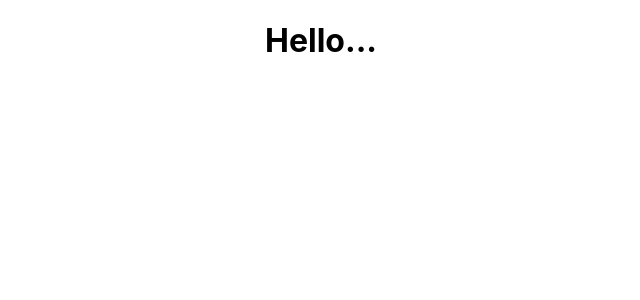
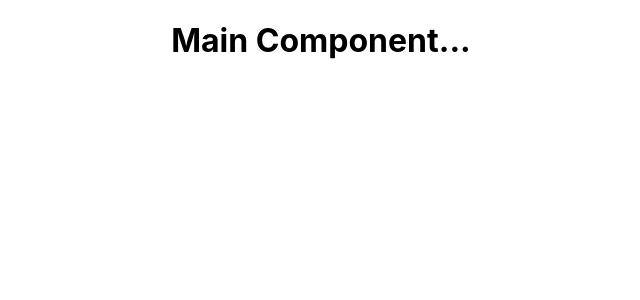
Before and after one commit to And4Web/ReactProject_2_Calculator, a React (Create React App) app: page / in a window 1280 px wide. Shown: the top 300 px of the page, without its empty margins (319-959 px from the left). Built offline with nearby package versions, Linux system fonts and the light colour scheme.

Commit message:
Main component created.

```diff
--- a/src/App.js
+++ b/src/App.js
@@ -1,9 +1,10 @@
 import "./App.css";
+import Main from "./Main";
 
 function App() {
   return (
     <div className="App">
-      <h1>Hello...</h1>
+      <Main />
     </div>
   );
 }
--- /dev/null
+++ b/src/Main.js
@@ -0,0 +1,5 @@
+import React from "react";
+
+export default function Main() {
+  return <h1>Main Component...</h1>;
+}
```
Also changed, not shown: 1 other file (tests, documents, lock files or other folders).
